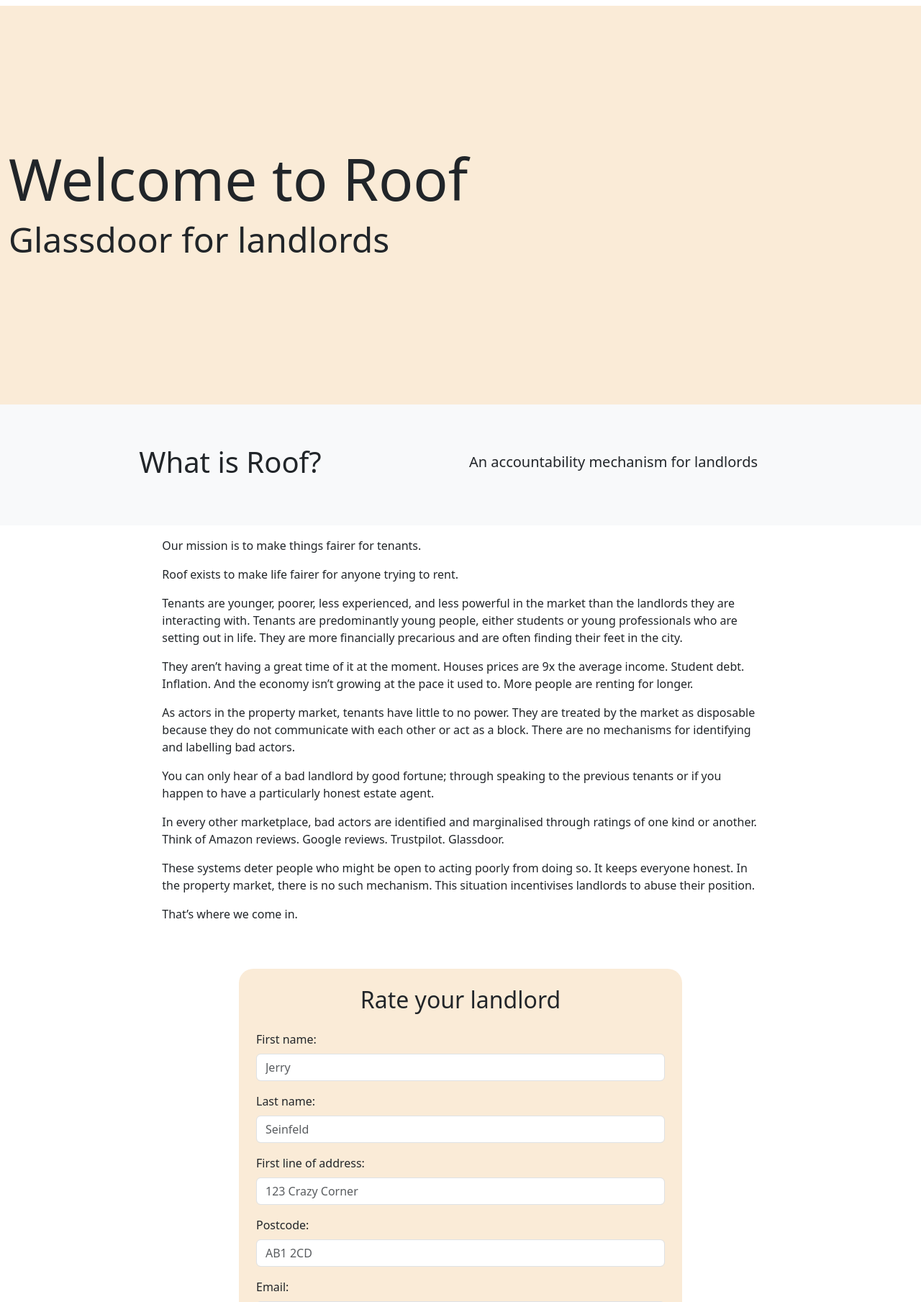
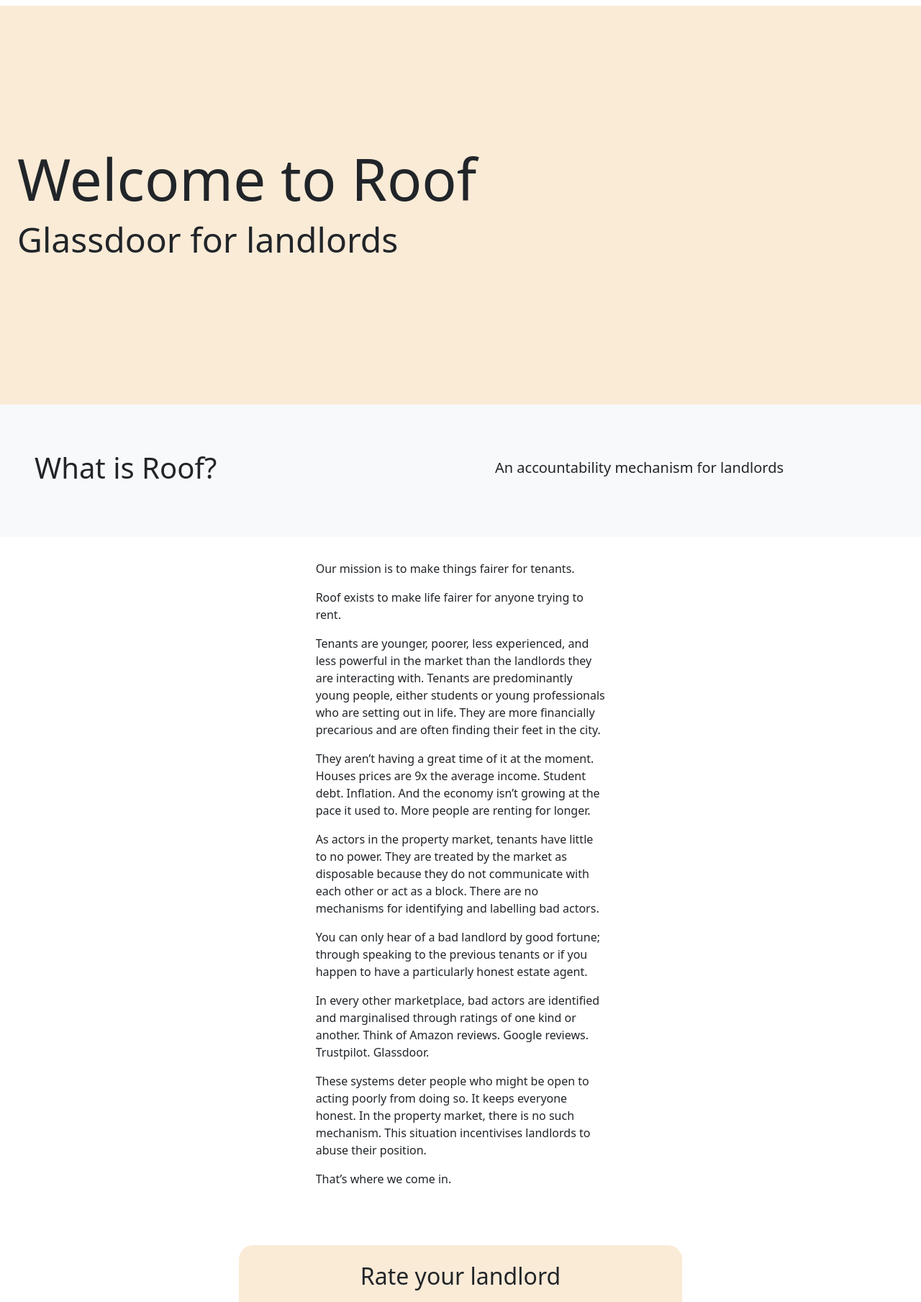
Before and after one commit to farleyr2538/roof, a Flask app: page / in a window 1280 px wide. Shown: the part 56-1865 px from the top of the page at 72% size. Run offline with Flask 3, Linux system fonts and the light colour scheme; some libraries are stand-ins or nearby versions.

Commit message:
updating spacing

```diff
--- a/templates/index.html
+++ b/templates/index.html
@@ -56,35 +56,35 @@
 {% block main %}
     <div class="container-fluid text-start mt-2" id="landing">
         <div class="row">
-            <div class="col">
+            <div class="col px-4">
                 <h1 class="display-1">Welcome to Roof</h1>
                 <h1 class="display-5">Glassdoor for landlords</h1>
             </div>
         </div>
     </div>
     <div class="container-fluid" id="content">
-        <div class="row justify-content-center align-items-center bg-body-tertiary py-2 mb-3">
-            <div class="col-md-6 py-5 text-center">
+        <div class="row justify-content-center align-items-center bg-body-tertiary py-5 mb-3">
+            <div class="col-md-6 py-3 px-5">
                 <h1>What is Roof?</h1>
             </div>
-            <div class="col-md-6 py-5 justify-content-center">
+            <div class="col-md-6 py-3 px-5 justify-content-center">
                 <div class="carousel slide" data-bs-ride="carousel">
                     <div class="carousel-inner">
                         <div class="carousel-item active" data-bs-interval="2500">
                             <h5>An accountability mechanism for landlords</h5>
                         </div>
                         <div class="carousel-item" data-bs-interval="2500">
-                            <h5>Bringing transparency to the property market</h5>
+                            <h5>A platform enabling tenants to support each other</h5>
                         </div>
                         <div class="carousel-item" data-bs-interval="2500">
-                            <h5>Empowering tenants to stand up for themselves</h5>
+                            <h5>A rare opportunity to bring more fairness to the property market</h5>
                         </div>
                     </div>
                 </div>
             </div>
         </div>
-        <div class="row justify-content-center">
-            <div class="col-md-8">
+        <div class="row justify-content-center py-3">
+            <div class="col-md-4">
                 <div name="text-div">
                     <p>Our mission is to make things fairer for tenants.</p>
                     <p>Roof exists to make life fairer for anyone trying to rent.<br></p>
```
